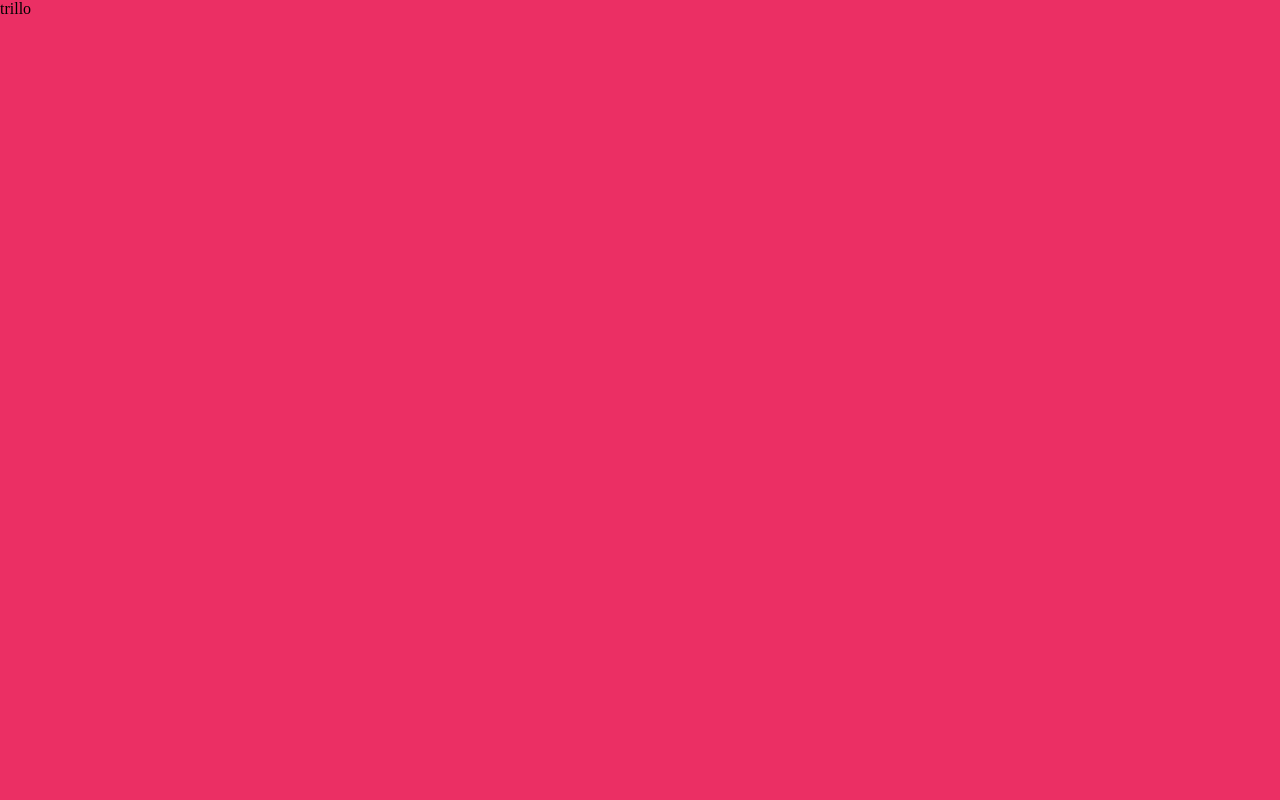
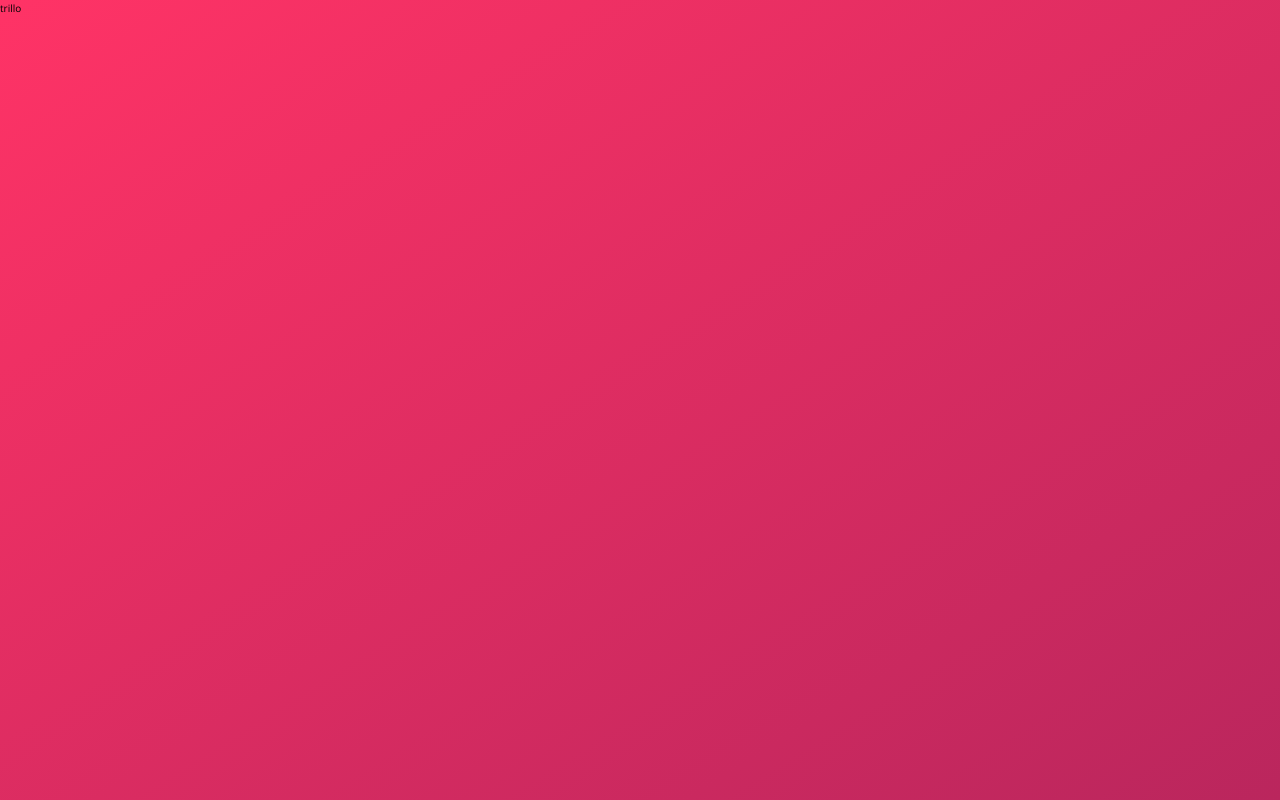
Before and after one commit to abbyreyna/trillo, a website: page index.html in a window 1280 px wide. Drawn offline with nearby package versions, Linux system fonts and the light colour scheme.

Commit message:
Defined global reset and custom properties

```diff
--- a/sass/_base.scss
+++ b/sass/_base.scss
@@ -11,6 +11,19 @@ Grey dark 1: #333
 Grey dark 2: #777
 Grey dark 3: #999
 */
+
+:root {
+  --color-primary: #eb2f64;
+  --color-primary-light: #ff3366;
+  --color-primary-dark: #ba265d;
+  --color-grey-light-1: #faf9f9;
+  --color-grey-light-2: #f4f2f2;
+  --color-grey-light-3: #f0eeee;
+  --color-grey-light-4: #ccc;
+  --color-grey-dark-: #333;
+  --color-grey-dark-: #777;
+  --color-grey-dark-: #999;
+}
 
 * {
   margin: 0;
@@ -32,4 +45,14 @@ body {
   font-family: 'Open Sans', sans-serif;
   font-weight: 400;
   line-height: 1.6;
+  color: var(--color-grey-dark-2);
+  background-image: linear-gradient(
+    to right bottom,
+    var(--color-primary-light),
+    var(--color-primary-dark)
+  );
+  background-size: cover;
+  background-repeat: no-repeat;
+
+  min-height: 100vh;
 }
```
Also changed, not shown: css/style.css. Lines whose indentation alone changed are shown as unchanged.
